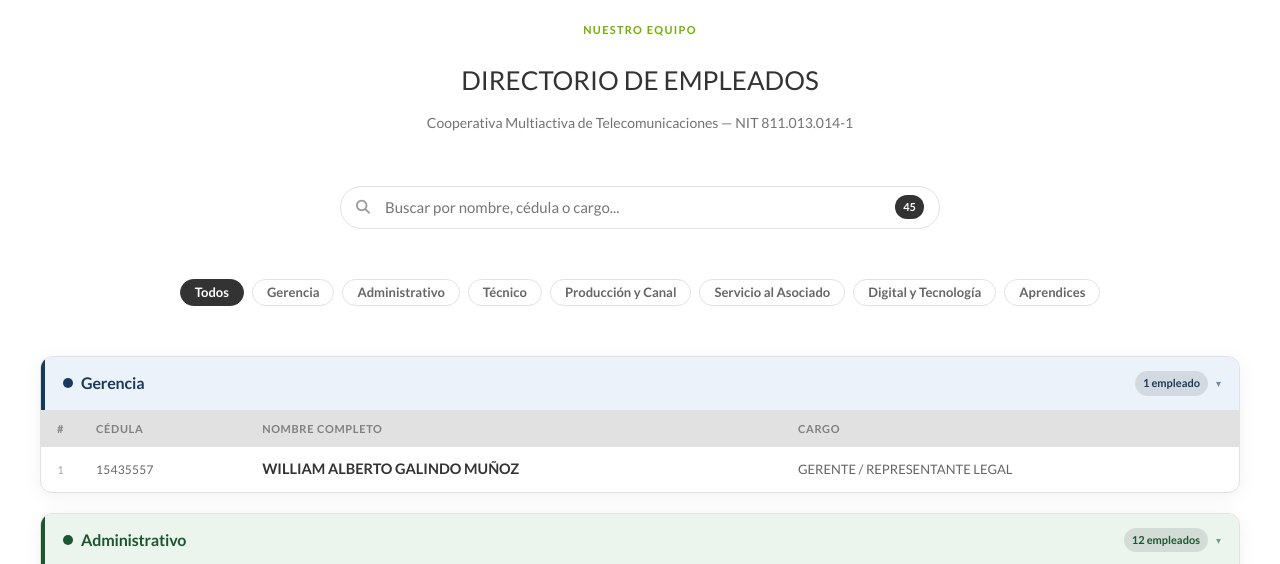
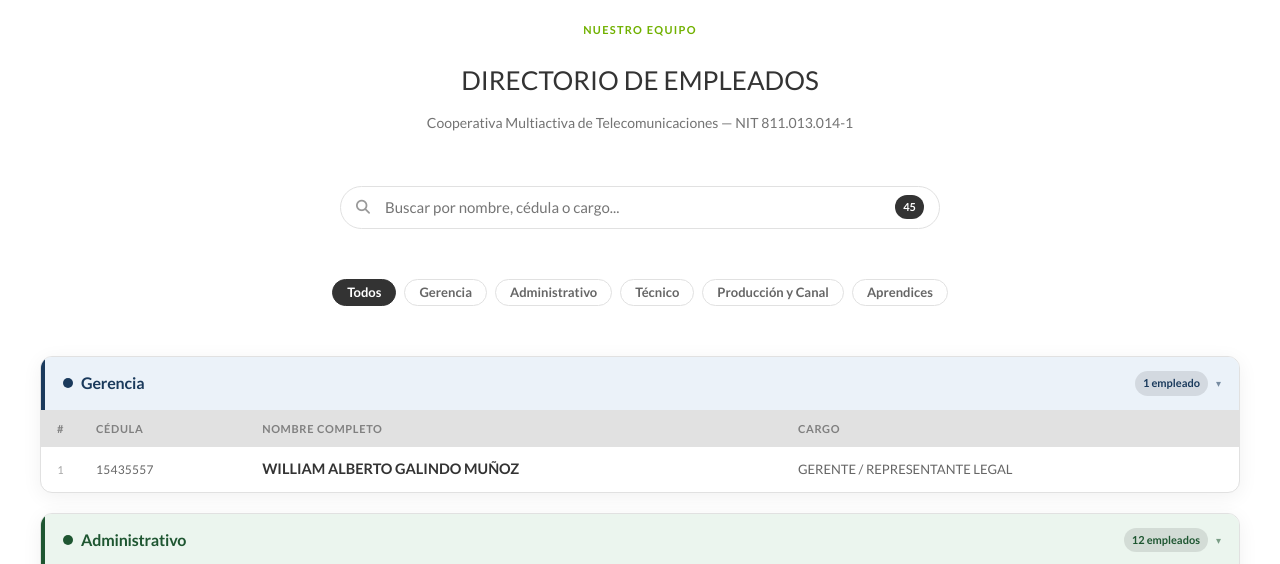
Before and after one commit to webviboraltelco/Viboral_Telecomunicaciones, a website: page empleados.html in a window 1280 px wide. Shown: the part 192-756 px from the top of the page. Drawn offline with Linux system fonts and the light colour scheme.

Commit message:
Se actualizan archivos y se añaden nuevos archivos

```diff
--- a/empleados.html
+++ b/empleados.html
@@ -205,20 +205,20 @@
         { cc: '71114041',   nombre: 'JOHN FLAVIO VARGAS RESTREPO',         cargo: 'PRESENTADOR REALIZADOR' },
       ]
     },
-    {
-      nombre: 'Servicio al Asociado',
-      color: '#17607A', light: '#E8F5F9',
-      empleados: [
+    // {
+    //   nombre: 'Servicio al Asociado',
+    //   color: '#17607A', light: '#E8F5F9',
+    //   empleados: [
 
-      ]
-    },
-    {
-      nombre: 'Digital y Tecnología',
-      color: '#154360', light: '#EBF3FB',
-      empleados: [
+    //   ]
+    // },
+    // {
+    //   nombre: 'Digital y Tecnología',
+    //   color: '#154360', light: '#EBF3FB',
+    //   empleados: [
 
-      ]
-    },
+    //   ]
+    // },
     {
       nombre: 'Aprendices',
       color: '#5D4E00', light: '#FDFAEB',
```
